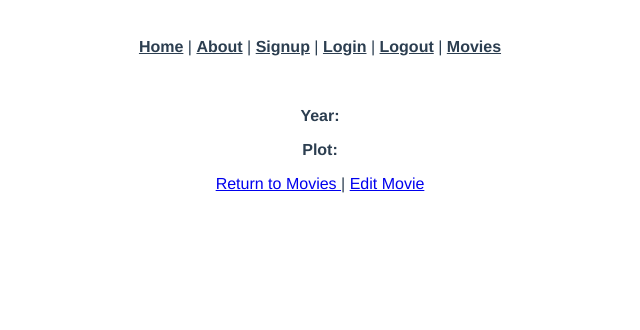
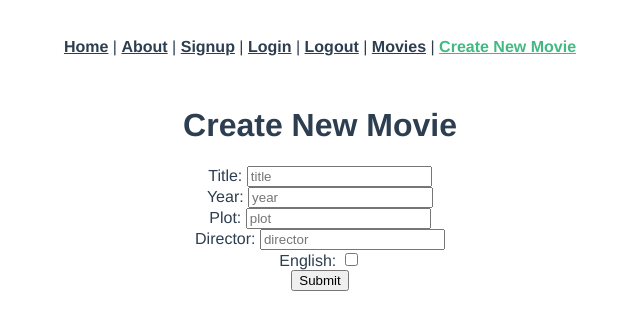
Before and after one commit to MisterVinny/movie-vue-app, a Vue app: page /movies/new in a window 1280 px wide. Shown: the top 330 px of the page, without its empty margins (320-960 px from the left). Built offline with nearby package versions, Linux system fonts and the light colour scheme; no server answers.

Commit message:
Adds route for creating new movie. Updates show to include director and whether movie is in English or not.

```diff
--- a/src/App.vue
+++ b/src/App.vue
@@ -6,7 +6,8 @@
       <router-link to="/signup">Signup</router-link> |
       <router-link to="/login">Login</router-link> |
       <router-link to="/logout">Logout</router-link> |
-      <router-link to="/movies">Movies</router-link>
+      <router-link to="/movies">Movies</router-link> |
+      <router-link to="/movies/new">Create New Movie</router-link>
     </div>
     <router-view />
   </div>
--- a/src/router/index.js
+++ b/src/router/index.js
@@ -4,9 +4,10 @@ import Home from "../views/Home.vue";
 import Signup from "../views/Signup.vue";
 import Login from "../views/Login.vue";
 import Logout from "../views/Logout.vue";
-import MoviesIndex from "../views/movies/Index.vue"
-import MoviesShow from "../views/movies/Show.vue"
-import MoviesEdit from "../views/movies/Edit.vue"
+import MoviesIndex from "../views/movies/Index.vue";
+import MoviesShow from "../views/movies/Show.vue";
+import MoviesEdit from "../views/movies/Edit.vue";
+import MoviesNew from "../views/movies/New.vue";
 
 Vue.use(VueRouter);
 
@@ -46,6 +47,11 @@ const routes = [
     component: MoviesIndex,
   },
   {
+    path: "/movies/new",
+    name: "movies-new",
+    component: MoviesNew,
+  },
+  {
     path: "/movies/:id",
     name: "movies-show",
     component: MoviesShow,
--- /dev/null
+++ b/src/views/movies/New.vue
@@ -0,0 +1,95 @@
+<template>
+  <div class="movies-new">
+    <form v-on:submit.prevent="createMovie()">
+      <h1>Create New Movie</h1>
+
+      <ul>
+        <li class="text-danger" v-for="error in errors" v-bind:key="error">
+          {{ error }}
+        </li>
+      </ul>
+
+      <div class="form-group">
+        <label>Title: </label>
+        <input
+          type="text"
+          class="form-control"
+          v-model="newMovieParams.title"
+          placeholder="title"
+        />
+      </div>
+      <div class="form-group">
+        <label>Year: </label>
+        <input
+          type="text"
+          class="form-control"
+          v-model="newMovieParams.year"
+          placeholder="year"
+        />
+      </div>
+      <div class="form-group">
+        <label>Plot: </label>
+        <input
+          type="text"
+          class="form-control"
+          v-model="newMovieParams.plot"
+          placeholder="plot"
+        />
+      </div>
+      <div class="form-group">
+        <label>Director: </label>
+        <input
+          type="text"
+          class="form-control"
+          v-model="newMovieParams.director"
+          placeholder="director"
+        />
+      </div>
+      <div class="form-group">
+        <label>English: </label>
+        <input
+          type="checkbox"
+          class="form-control"
+          v-model="newMovieParams.english"
+        />
+      </div>
+
+      <input type="submit" class="btn btn-primary" value="Submit" />
+    </form>
+  </div>
+</template>
+
+<style>
+p b {
+  font-size: 1em;
+}
+</style>
+
+<script>
+import axios from "axios";
+export default {
+  data: function () {
+    return {
+      newMovieParams: {},
+      errors: [],
+    };
+  },
+
+  created: function () {},
+
+  methods: {
+    createMovie: function () {
+      axios
+        .post("/movies", this.newMovieParams)
+        .then((response) => {
+          console.log(response.data);
+          this.$router.push("/movies");
+        })
+        .catch((error) => {
+          this.errors = error.response.data.errors;
+          console.log(error.response.data.errors);
+        });
+    },
+  },
+};
+</script>
--- a/src/views/movies/Show.vue
+++ b/src/views/movies/Show.vue
@@ -4,6 +4,8 @@
       <h1>{{ movie.title }}</h1>
       <p><b>Year: </b>{{ movie.year }}</p>
       <p><b>Plot: </b>{{ movie.plot }}</p>
+      <p><b>Director: </b>{{ movie.director }}</p>
+      <p><b>English: </b>{{ movie.english }}</p>
       <router-link :to="`/movies`"> Return to Movies </router-link> |
       <router-link :to="`/movies/${movie.id}/edit`"> Edit Movie </router-link>
     </div>
```
